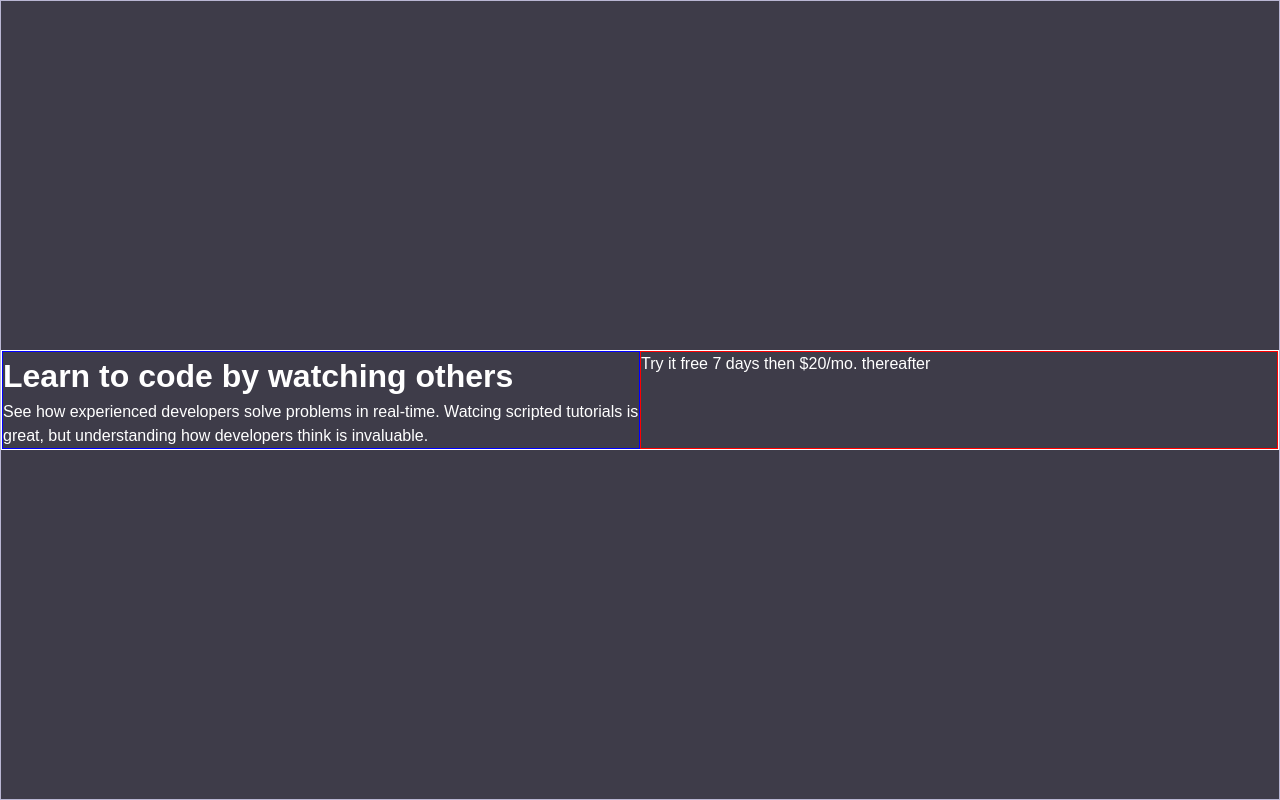
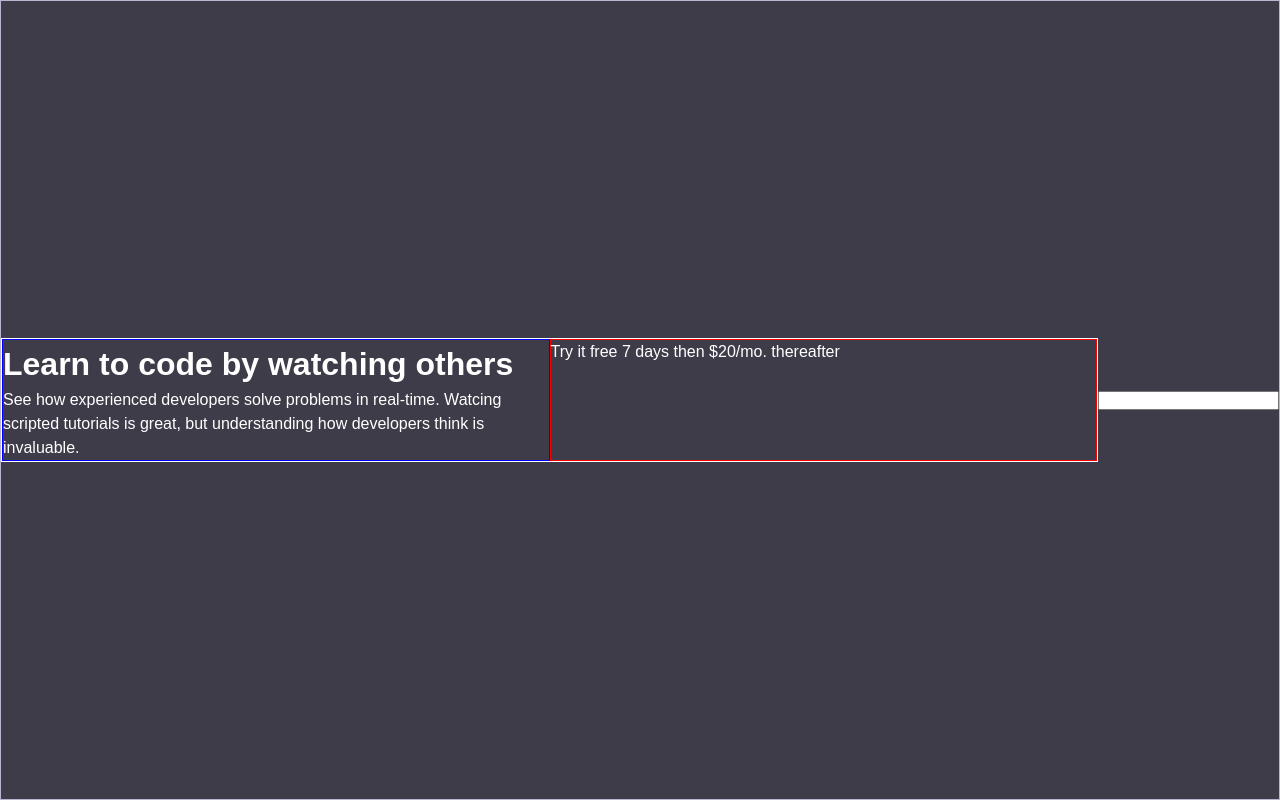
Before and after one commit to Nhoj-Plummer/intro_component_with_sign-up_form, a Next.js app: page / in a window 1280 px wide. Built offline with nearby package versions, Linux system fonts and the light colour scheme.

Commit message:
Setting up props and formatting for input-field

```diff
--- a/src/app/page.tsx
+++ b/src/app/page.tsx
@@ -1,9 +1,11 @@
 import SignUp from "@/app/sign-up/SignUp";
+import InputField from "@/components/input-field/input-field";
 
 export default function Home() {
   return (
     <>
       <SignUp />
+      <InputField />
     </>
   );
 }
--- a/src/components/input-field/input-field.tsx
+++ b/src/components/input-field/input-field.tsx
@@ -0,0 +1,22 @@
+import React from "react";
+import "./input-field.css";
+
+interface InputFieldProps {
+    input?: string
+    placeholder?: string
+    type?: string
+}
+
+const InputField: React.FC<InputFieldProps> = ({input, placeholder, type}) =>{
+
+    return (
+        <><input
+        id="input-field"
+        type={type}
+        value={input}
+        placeholder={placeholder}
+        className="input_field"/></>
+    )
+}
+
+export default InputField;
```
